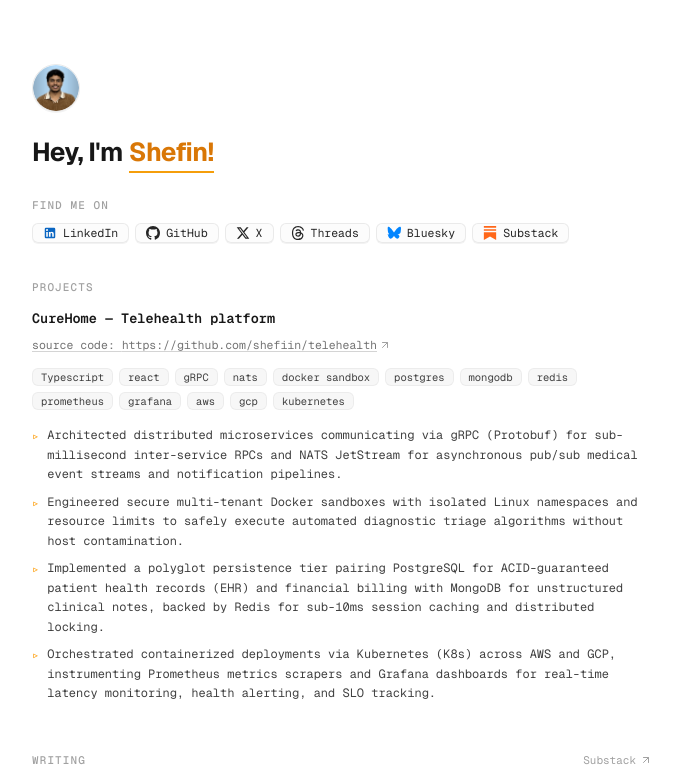
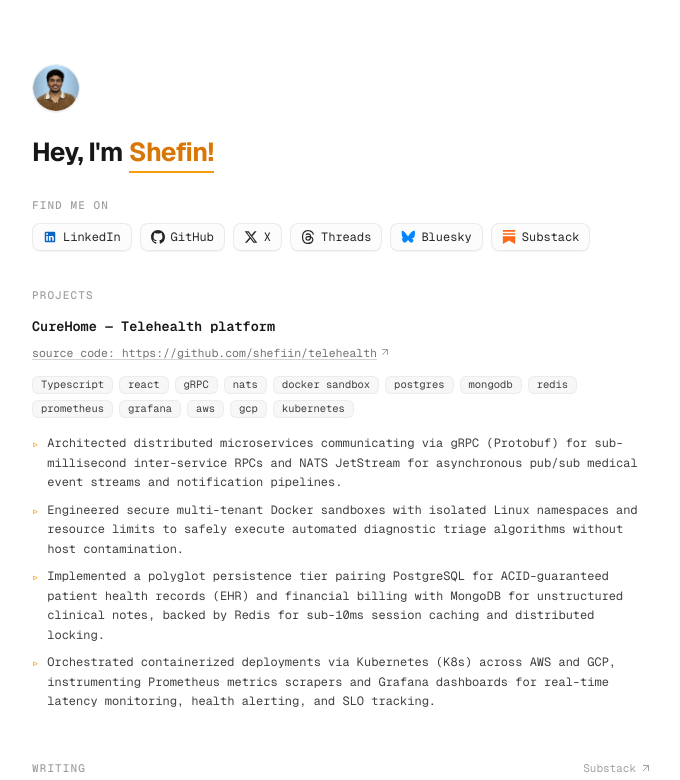
Before and after one commit to shefiin/shefin, a Next.js app in the folder client/: page / in a window 1280 px wide. Shown: the top 780 px of the page, without its empty margins (298-978 px from the left). Built offline with nearby package versions, Linux system fonts and the light colour scheme; no server answers.

Commit message:
style: revert social tabs vertical padding to py-1 while keeping compact tag padding

```diff
--- a/client/app/page.tsx
+++ b/client/app/page.tsx
@@ -272,14 +272,14 @@ export default function Home() {
           <h2 className="text-[11px] font-mono uppercase tracking-widest text-neutral-400 font-medium mb-2.5">
             FIND ME ON
           </h2>
-          <div className="flex flex-wrap gap-1.5">
+          <div className="flex flex-wrap gap-2">
             {profile.socials.map((item) => (
               <a
                 key={item.platform}
                 href={item.url}
                 target="_blank"
                 rel="noopener noreferrer"
-                className="inline-flex items-center gap-1.5 px-2.5 py-[2px] leading-tight rounded-md border border-neutral-200/80 bg-neutral-50/60 hover:bg-neutral-100/90 text-[11.5px] font-mono text-neutral-800 transition-colors shadow-2xs"
+                className="inline-flex items-center gap-1.5 px-2.5 py-1 rounded-lg border border-neutral-200/80 bg-neutral-50/60 hover:bg-neutral-100/90 text-[12px] font-mono text-neutral-800 transition-colors shadow-2xs"
               >
                 <SocialIcon platform={item.platform} className="w-3.5 h-3.5" />
                 <span>{item.platform}</span>
```
